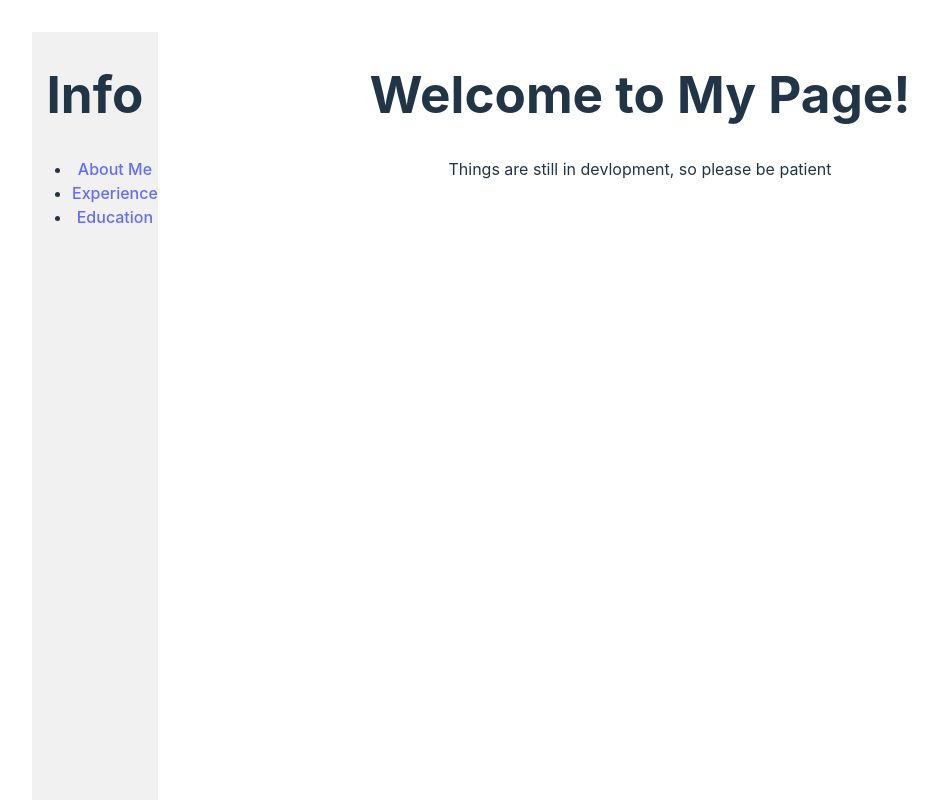
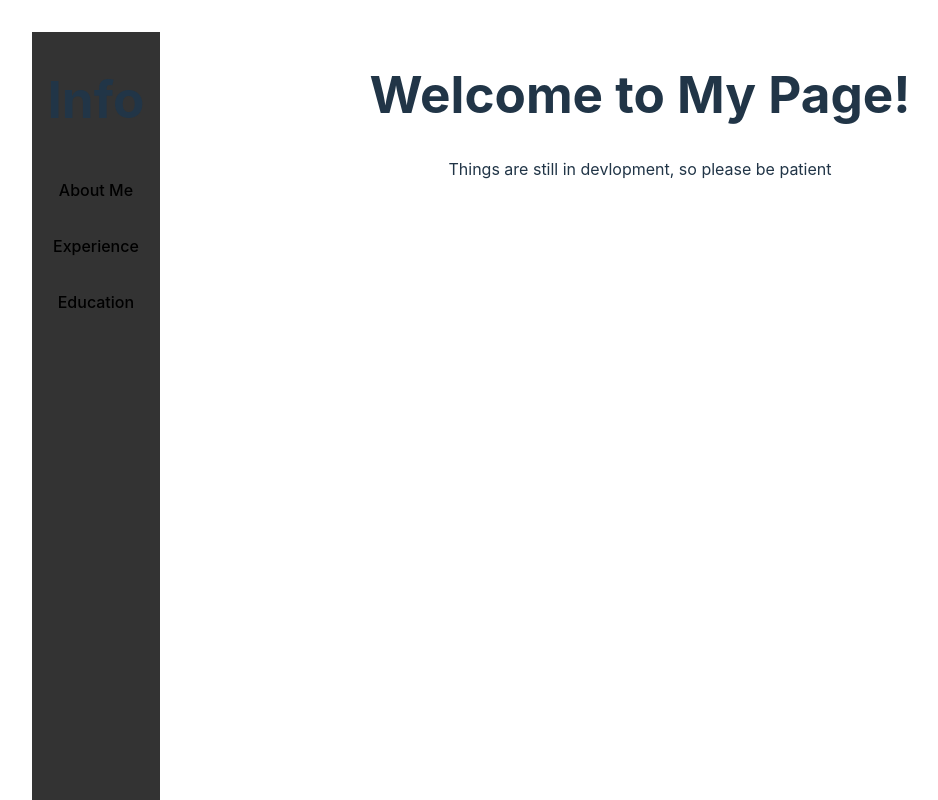
Before and after one commit to Oneleaon/MyPage, a React (Vite) app: page / in a window 1280 px wide. Shown: the whole page, without its empty margins (0-938 px from the left). Built offline with nearby package versions, Linux system fonts and the light colour scheme.

Commit message:
Sidebar styling

```diff
--- a/src/index.css
+++ b/src/index.css
@@ -15,12 +15,25 @@
 
 div .sidebar {
   margin: 0;
-  padding: 0;
+  padding: 5px;
   width 200px;
-  background-color: #f1f1f1;
+  background-color: #333;
   position: fixed;
   height: 100%;
   overflow: auto;
+}
+
+div .sidebarLink {
+  display: block;
+  color: #000;
+  padding: 16px;
+  text-decoration: none;
+}
+
+ul {
+  list-style-type: none;
+  padding: 0;
+  margin: 0;
 }
 
 a {
--- a/src/routes/root.jsx
+++ b/src/routes/root.jsx
@@ -7,13 +7,13 @@ export default function Root() {
       <nav>
         <ul>
           <li>
-            <Link to='/'>About Me</Link>
+            <Link to='/' class='sidebarLink'>About Me</Link>
           </li>
           <li>
-            <Link to='/'>Experience</Link>
+            <Link to='/' class='sidebarLink'>Experience</Link>
           </li>
           <li>
-            <Link to='/'>Education</Link>
+            <Link to='/' class='sidebarLink'>Education</Link>
           </li>
         </ul>
       </nav>
```
